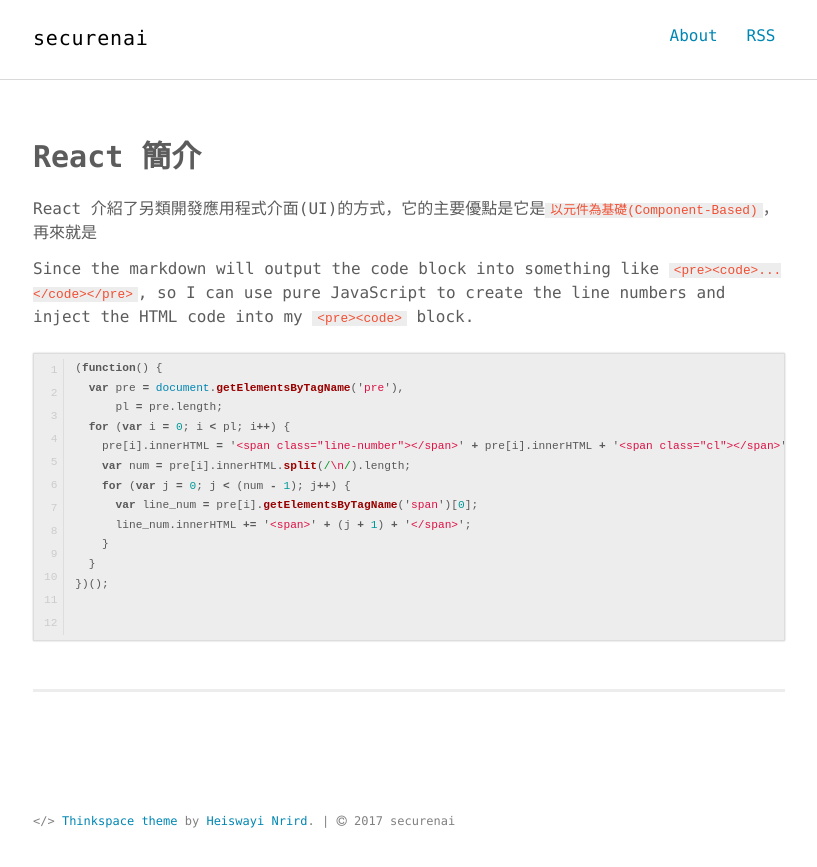
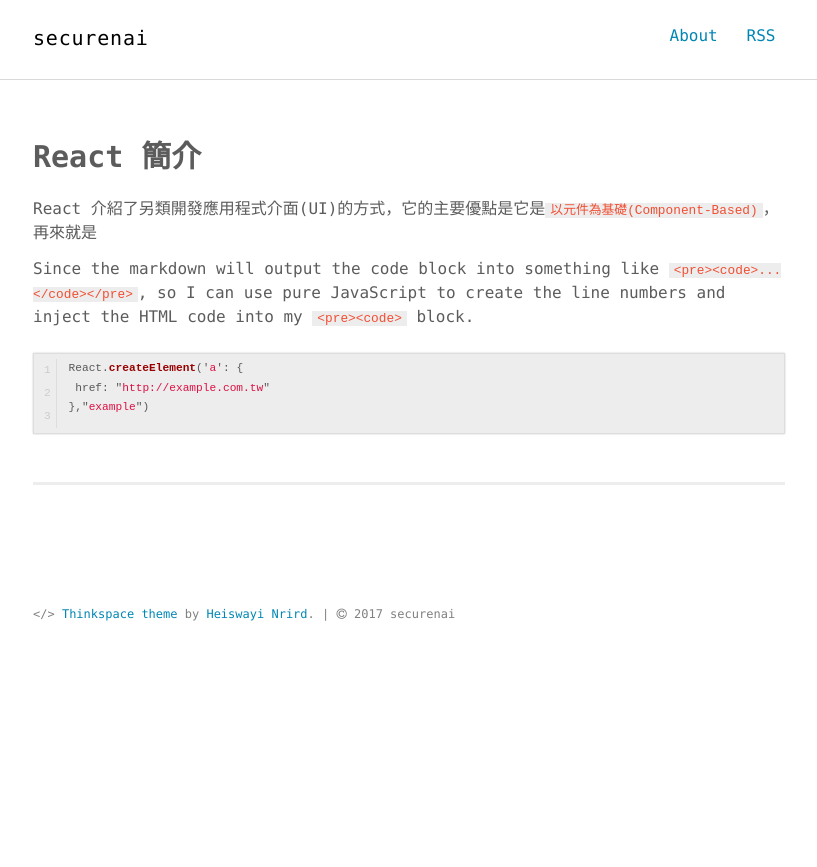
Before and after one commit to securenai/securenai.github.io, a Jekyll site: the page built from react/react_page1.md, in a window 1280 px wide. Shown: the top 867 px of the page, without its empty margins (231-1048 px from the left). Built offline with Jekyll 4.4.1, drawn with Linux system fonts in a browser that asks for light colours; our own code applies the rules of GitHub Pages for plain Markdown files.

Commit message:
Updated react_page1.md

````diff
--- a/react/react_page1.md
+++ b/react/react_page1.md
@@ -11,17 +11,8 @@
 Since the markdown will output the code block into something like `<pre><code>...</code></pre>`, so I can use pure JavaScript to create the line numbers and inject the HTML code into my `<pre><code>` block.
 
 ```js
-(function() {
-  var pre = document.getElementsByTagName('pre'),
-      pl = pre.length;
-  for (var i = 0; i < pl; i++) {
-    pre[i].innerHTML = '<span class="line-number"></span>' + pre[i].innerHTML + '<span class="cl"></span>';
-    var num = pre[i].innerHTML.split(/\n/).length;
-    for (var j = 0; j < (num - 1); j++) {
-      var line_num = pre[i].getElementsByTagName('span')[0];
-      line_num.innerHTML += '<span>' + (j + 1) + '</span>';
-    }
-  }
-})();
+React.createElement('a': {
+ href: "http://example.com.tw"
+},"example")
 ```
 <div class="divider"></div>
````
